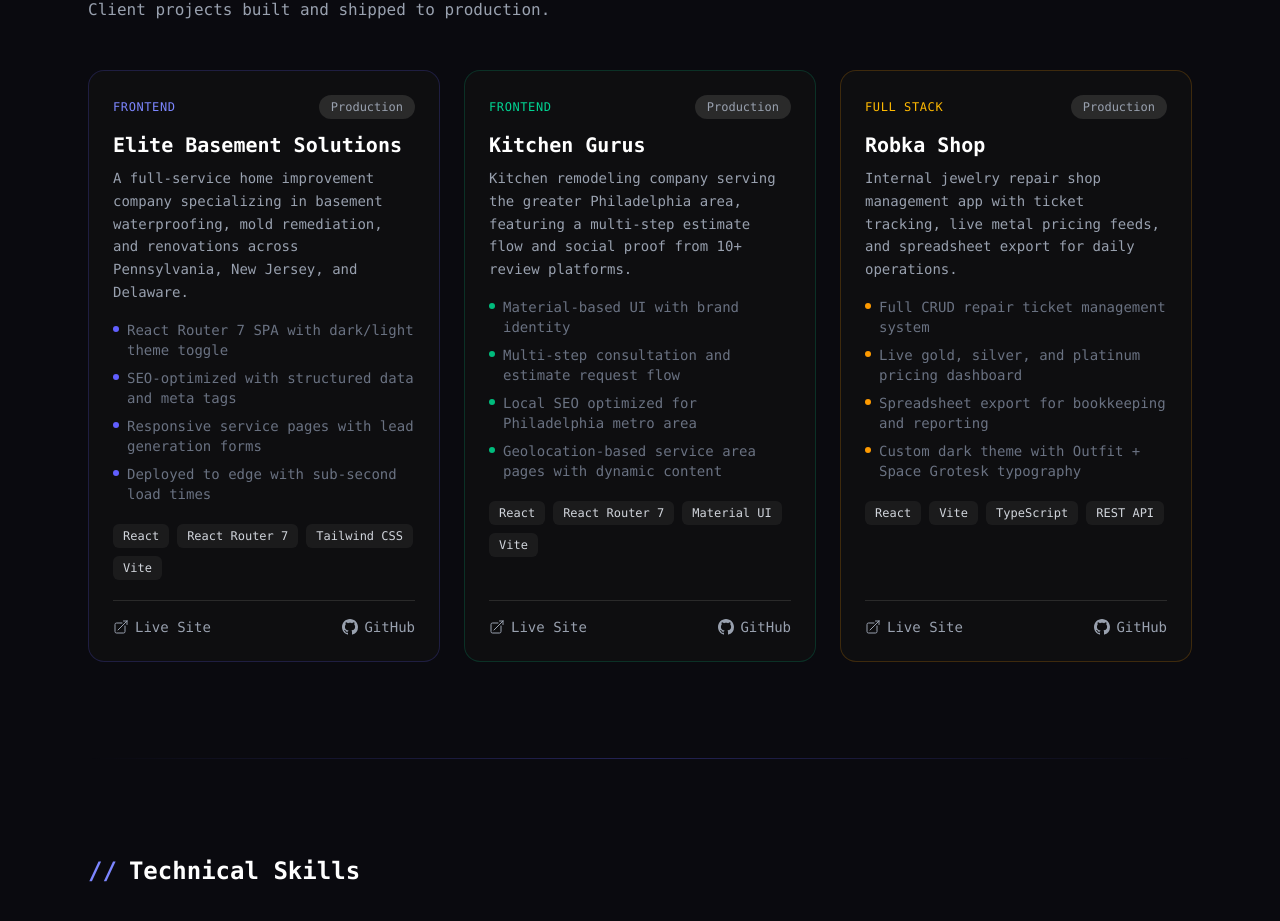
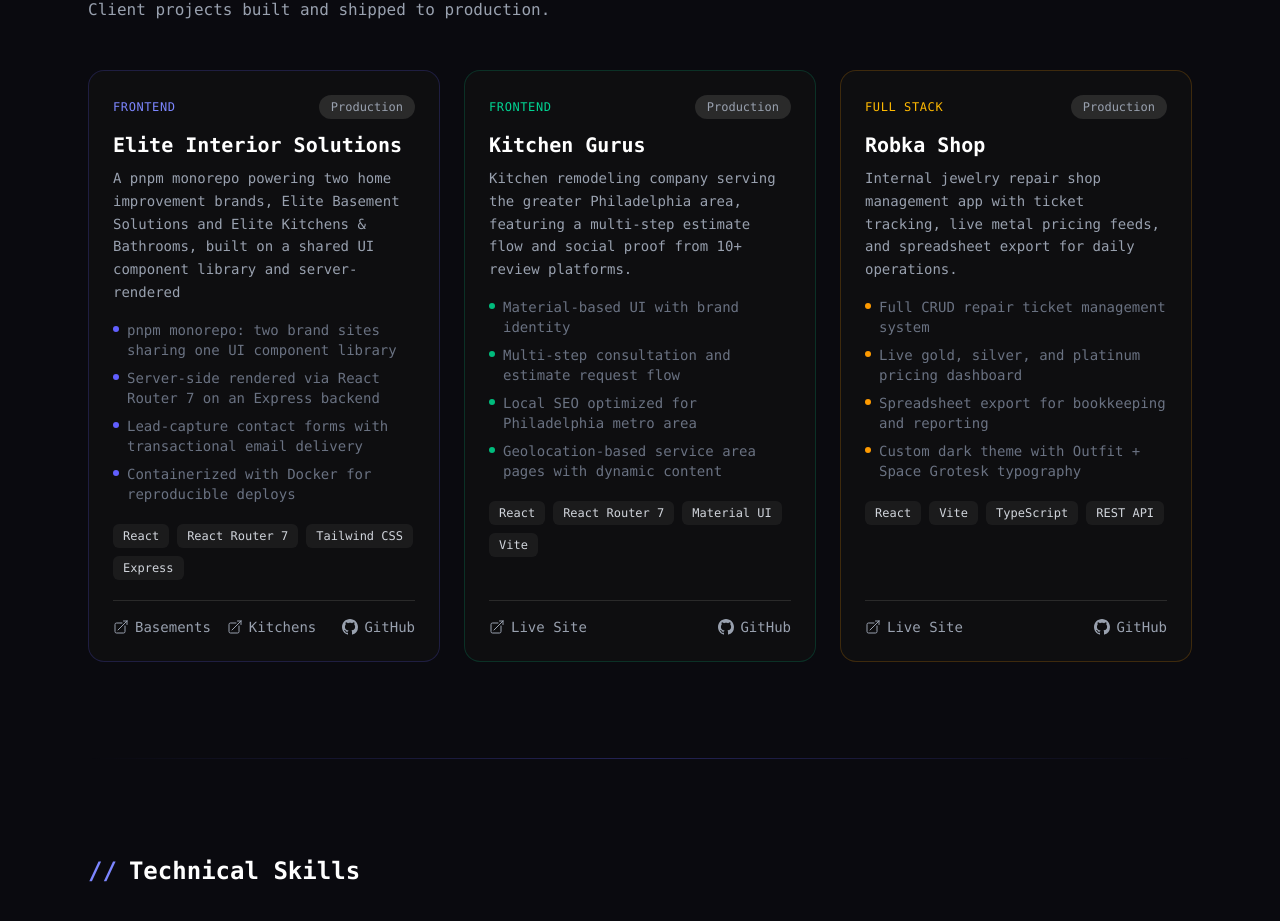
Before and after one commit to LSleutsky/lushsleutsky.com, a React (Vite) app: page / in a window 1280 px wide. Shown: the part 1211-2132 px from the top of the page. Built offline with nearby package versions, Linux system fonts and the light colour scheme; no server answers.

Commit message:
feat: add elite monorepo details

```diff
--- a/src/components/ProjectCard.tsx
+++ b/src/components/ProjectCard.tsx
@@ -35,6 +35,9 @@
   const [visible, setVisible] = useState(false);
   const ref = useRef<HTMLElement>(null);
   const colors = colorMap[project.color] || colorMap.indigo;
+
+  const liveLinks =
+    project.liveLinks ?? (project.liveUrl ? [{ label: "Live Site", url: project.liveUrl }] : []);
 
   useEffect(() => {
     const observer = new IntersectionObserver(
@@ -98,9 +101,12 @@
         </div>
         {/* Links */}
         <div className="border-dark-700 mt-auto flex items-center justify-between gap-3 border-t pt-4">
+          <div className="flex items-center gap-4">
+            {liveLinks.map(({ label, url }) => (
               <a
+                key={url}
                 className="flex items-center gap-1.5 text-sm text-gray-400 transition-colors hover:text-white"
-            href={project.liveUrl}
+                href={url}
                 rel="noopener noreferrer"
                 target="_blank"
               >
@@ -117,8 +123,10 @@
                     strokeLinejoin="round"
                   />
                 </svg>
-            Live Site
+                {label}
               </a>
+            ))}
+          </div>
           <a
             className="flex items-center gap-1.5 text-sm text-gray-400 transition-colors hover:text-white"
             href={project.githubUrl}
--- a/src/data/projects.ts
+++ b/src/data/projects.ts
@@ -5,27 +5,31 @@
   description: string;
   highlights: string[];
   tech: string[];
-  liveUrl: string;
+  liveUrl?: string;
+  liveLinks?: { label: string; url: string }[];
   githubUrl: string;
   color: string;
 }
 
 export const projects: Project[] = [
   {
-    title: "Elite Basement Solutions",
+    title: "Elite Interior Solutions",
     category: "Frontend",
     status: "Production",
     description:
-      "A full-service home improvement company specializing in basement waterproofing, mold remediation, and renovations across Pennsylvania, New Jersey, and Delaware.",
+      "A pnpm monorepo powering two home improvement brands, Elite Basement Solutions and Elite Kitchens & Bathrooms, built on a shared UI component library and server-rendered",
     highlights: [
-      "React Router 7 SPA with dark/light theme toggle",
-      "SEO-optimized with structured data and meta tags",
-      "Responsive service pages with lead generation forms",
-      "Deployed to edge with sub-second load times"
+      "pnpm monorepo: two brand sites sharing one UI component library",
+      "Server-side rendered via React Router 7 on an Express backend",
+      "Lead-capture contact forms with transactional email delivery",
+      "Containerized with Docker for reproducible deploys"
     ],
-    tech: ["React", "React Router 7", "Tailwind CSS", "Vite"],
-    liveUrl: "https://elitebasementsolutions.com",
-    githubUrl: "https://github.com/LSleutsky/elite-basement-solutions",
+    tech: ["React", "React Router 7", "Tailwind CSS", "Express"],
+    liveLinks: [
+      { label: "Basements", url: "https://elitebasementsolutions.com" },
+      { label: "Kitchens", url: "https://elitekitchensbathrooms.com" }
+    ],
+    githubUrl: "https://github.com/LSleutsky/elite-interior-solutions",
     color: "indigo"
   },
   {
--- a/src/pages/HowIWorkPage.tsx
+++ b/src/pages/HowIWorkPage.tsx
@@ -93,13 +93,12 @@
             </span>
           </div>
         </div>
-
         <div className="mb-16">
           <h1 className="mb-4 text-4xl font-bold tracking-tight text-white sm:text-5xl">
             My Neural Network
           </h1>
           <p className="text-lg text-gray-400">
-            {`Let's be realistic here: AI is everywhere. And yes — spoiler alert — I use it, and I like it. I think any intellectually honest engineer these days that claims otherwise is either lying, or in denial. But... AI doesn't write my code; it accelerates the process of turning my decisions into
+            {`Let's be realistic here: AI is everywhere. And yes — spoiler alert — I use it, and I like it. I think any intellectually honest engineer these days that claims otherwise is either lying, or in denial. But... AI doesn't write my code. It accelerates the process of turning my decisions into
             working software. Here's how that looks in practice.`}
           </p>
         </div>
```
Lines whose indentation alone changed are shown as unchanged.
